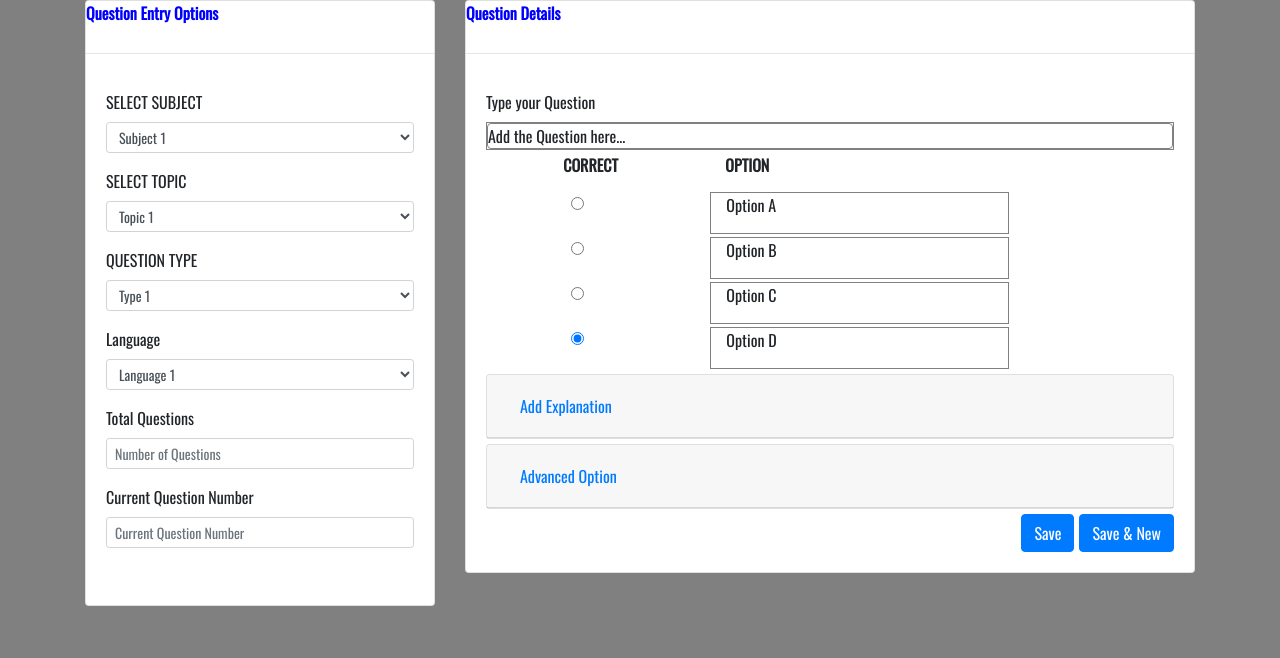
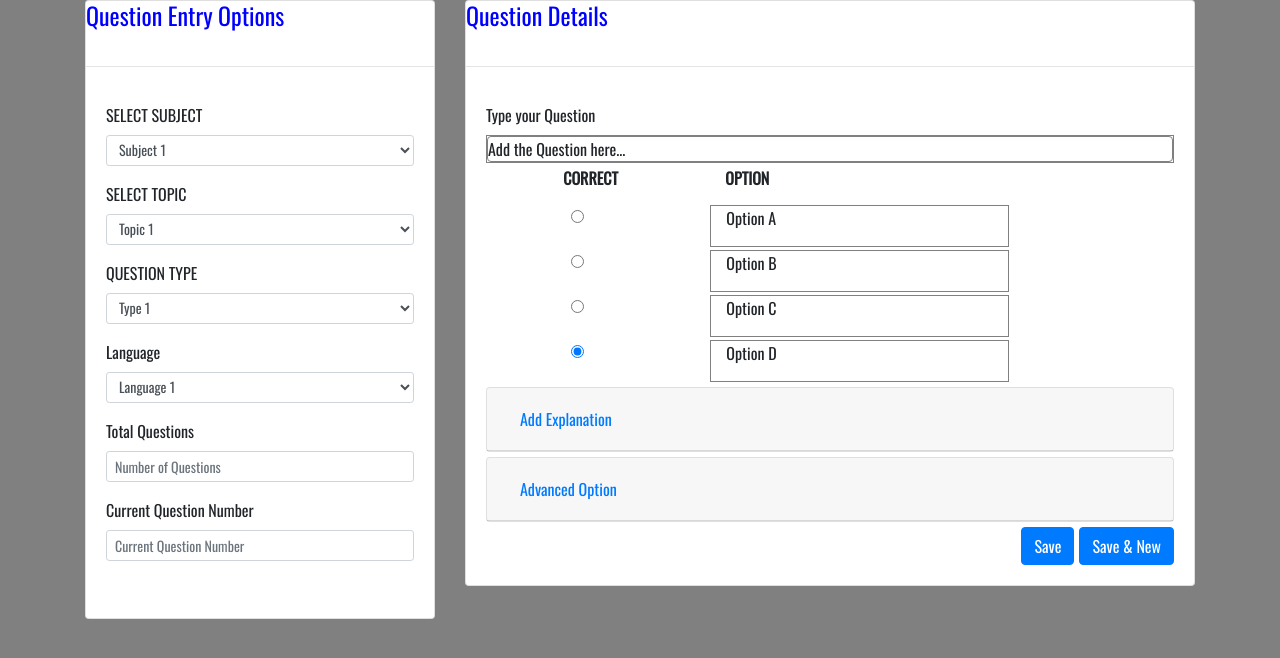
Before and after one commit to ankurgupta255/MCQ, a plain HTML site: page index.html in a window 1280 px wide. Drawn offline with nearby package versions, Linux system fonts and the light colour scheme; a script that the page names is missing.

Commit message:
Update index.html

```diff
--- a/index.html
+++ b/index.html
@@ -13,7 +13,7 @@
   </head>
   <body style="background-color: grey; overflow-x:hidden;">
 
-
+<!-- Script tags to be used in the webpage -->
   <script src="https://code.jquery.com/jquery-3.3.1.slim.min.js" integrity="sha384-q8i/X+965DzO0rT7abK41JStQIAqVgRVzpbzo5smXKp4YfRvH+8abtTE1Pi6jizo" crossorigin="anonymous"></script>
   <script src="https://cdnjs.cloudflare.com/ajax/libs/popper.js/1.14.3/umd/popper.min.js" integrity="sha384-ZMP7rVo3mIykV+2+9J3UJ46jBk0WLaUAdn689aCwoqbBJiSnjAK/l8WvCWPIPm49" crossorigin="anonymous"></script>
   <script src="https://stackpath.bootstrapcdn.com/bootstrap/4.1.3/js/bootstrap.min.js" integrity="sha384-ChfqqxuZUCnJSK3+MXmPNIyE6ZbWh2IMqE241rYiqJxyMiZ6OW/JmZQ5stwEULTy" crossorigin="anonymous"></script>
@@ -24,7 +24,7 @@
       <div class="row">
     <div class="col-sm-4">
       <div class="card" style="width: 100%; height: auto; margin-bottom: 10px; padding-bottom:21px ">
-        <div class="card-title" style="color: blue"><strong>Question Entry Options</strong></div>
+        <div class="card-title" style="color: blue"><strong><h4>Question Entry Options</h4></strong></div>
         <hr size="30">
         <div class="card-body">
           <form>
@@ -78,7 +78,7 @@
     </div>
     <div class="col-sm-8">
       <div class="card">
-        <div class="card-title" style="color: blue"><strong>Question Details</strong></div>
+        <div class="card-title" style="color: blue"><strong><h4>Question Details</h4></strong></div>
         <hr size="30">
         <div class="card-body" >
           <label for="editor">Type your Question</label>
@@ -100,21 +100,16 @@
                     console.error( error );
                 } );
         </script>
-        <!-- <div class="form-check"> -->
           <div class="row" style="margin-top: 3px; margin-bottom: 3px">
         <div class="col-4" style="text-align: center;">
-          <!-- <div class="card"> -->
             <div class="card-title"><strong>CORRECT</strong></div>
     </div>
         <div class="col-5">
-          <!-- <div class="card"> -->
             <div class="card-title"><strong>OPTION</strong></div>
     </div>
   </div>
   <div class="row" style="margin-top: 3px; margin-bottom: 3px">
         <div class="col-4" style="text-align: center; vertical-align: middle">
-          <!-- <div class="card"> -->
-            <!-- <div class="card-title">Correct</div> -->
             <input type="radio" class="form-check-input" id="materialChecked2" name="materialExample2" checked>
     </div>
         <div class="col-5" style="border: 1px solid grey">
@@ -132,11 +127,7 @@
   </div>
   <div class="row" style="margin-top: 3px; margin-bottom: 3px">
         <div class="col-4" style="text-align: center; flex-wrap: flex">
-          <!-- <div class="card"> -->
-            <!-- <div class="card-title">Correct</div> -->
             <input type="radio" class="form-check-input" id="materialChecked2" name="materialExample2" checked>
-
-        <!-- </div> -->
     </div>
         <div class="col-5"  style="border: 1px solid grey">
           <div id="editor4">
```
